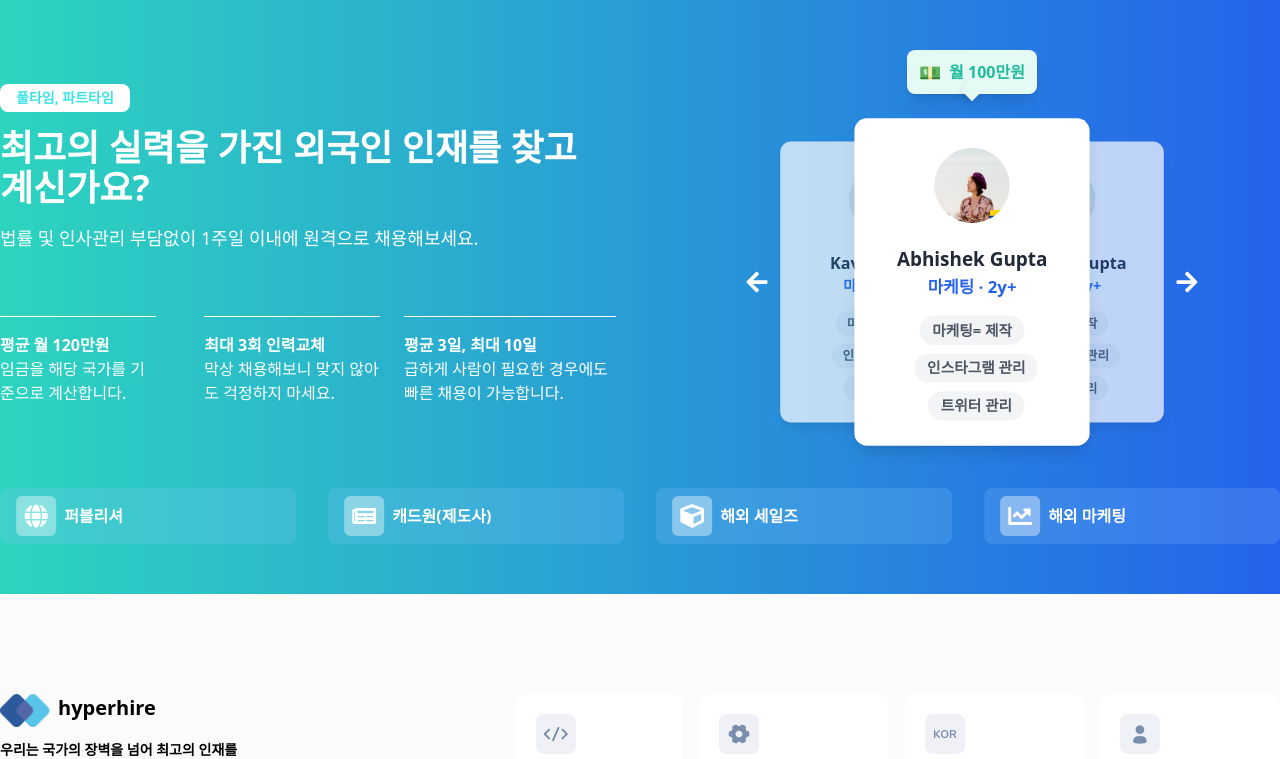
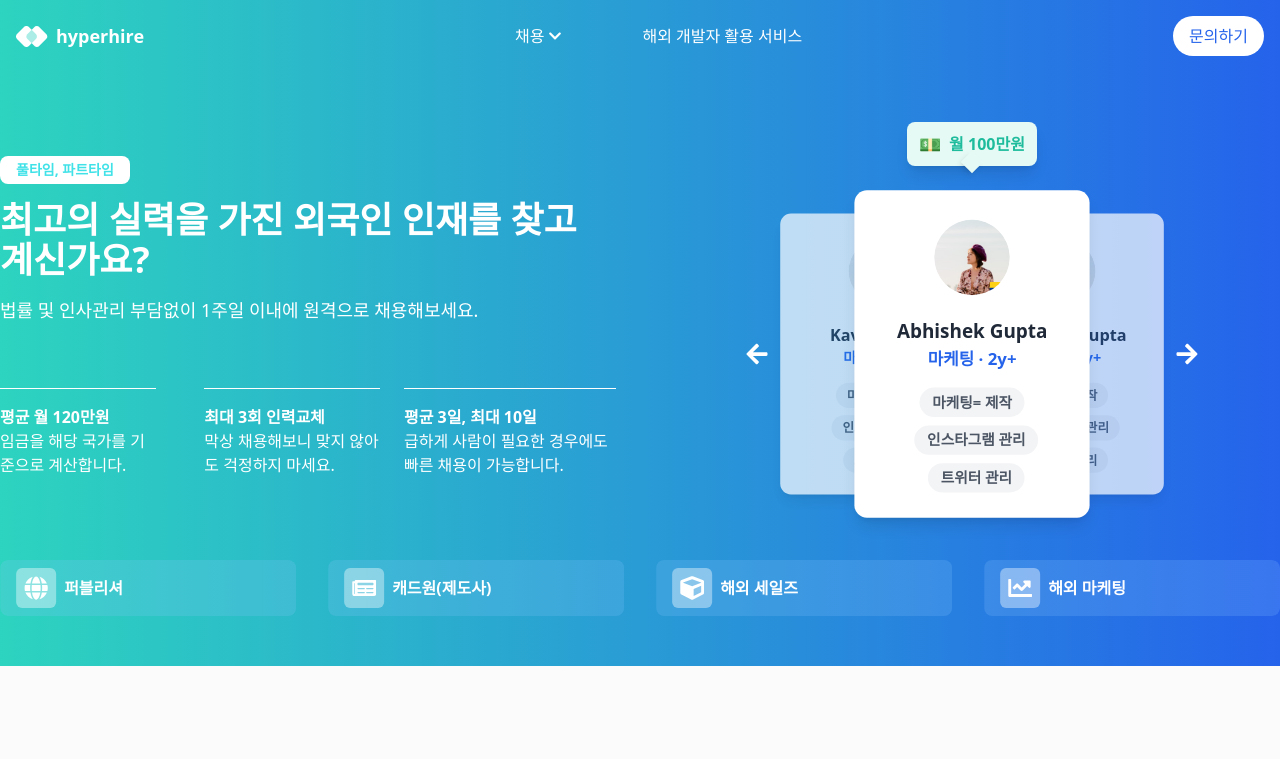
Before and after one commit to parikshitlfj12/hyperhire-assessment, a Next.js app: page / in a window 1280 px wide. Shown: the top 759 px of the page. Built offline with nearby package versions, Linux system fonts and the light colour scheme.

Commit message:
chore: include header's file

```diff
--- a/src/components/templates/HomePageTemplate.tsx
+++ b/src/components/templates/HomePageTemplate.tsx
@@ -1,4 +1,4 @@
-// import Header from "@/components/organisms/Header";
+import Header from "@/components/organisms/Header";
 import BannerSection from "@/components/organisms/BannerSection";
 import DescriptionSection from "@/components/organisms/DescriptionSection";
 import { DropdownItem } from "@/components/atoms/interface";
@@ -26,7 +26,7 @@ export default function HomePageTemplate({
 }: HomePageTemplateProps) {
   return (
     <>
-      {/* <Header dropDownOptions={dropDownOptions} /> */}
+      <Header dropDownOptions={dropDownOptions} />
       <BannerSection
         carousalProfiles={carousalProfiles}
         bannerSliderItems={bannerSliderItems}
```
